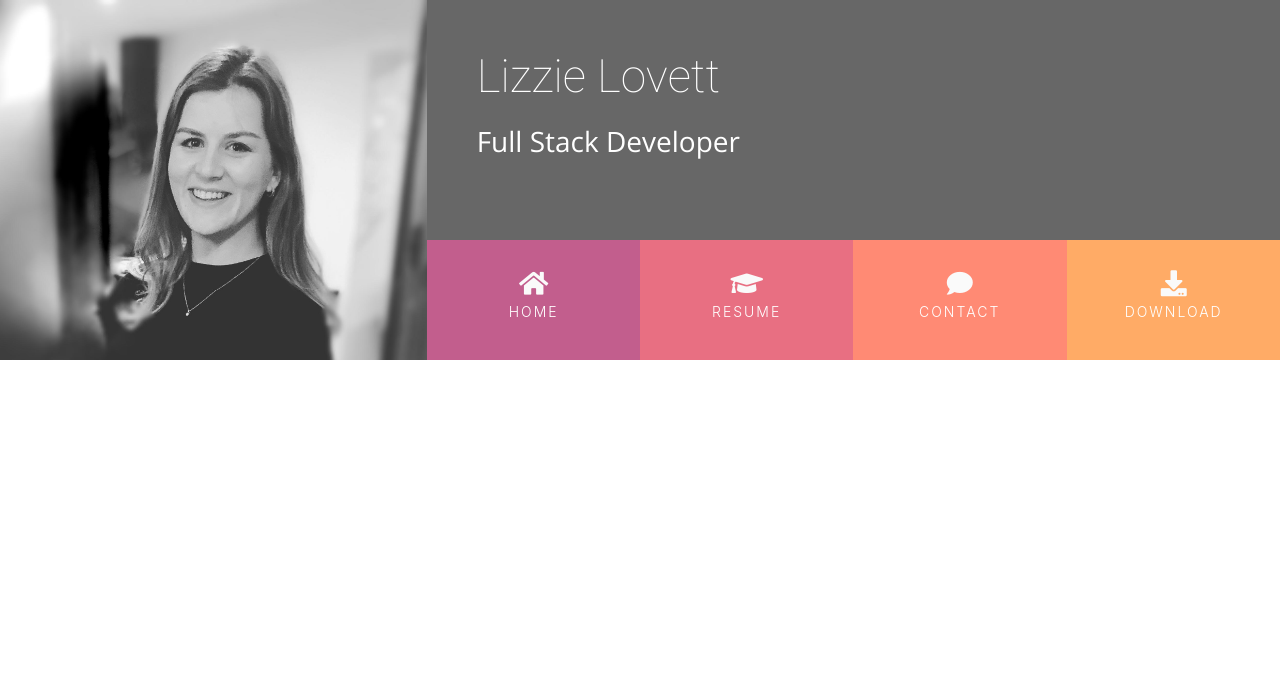
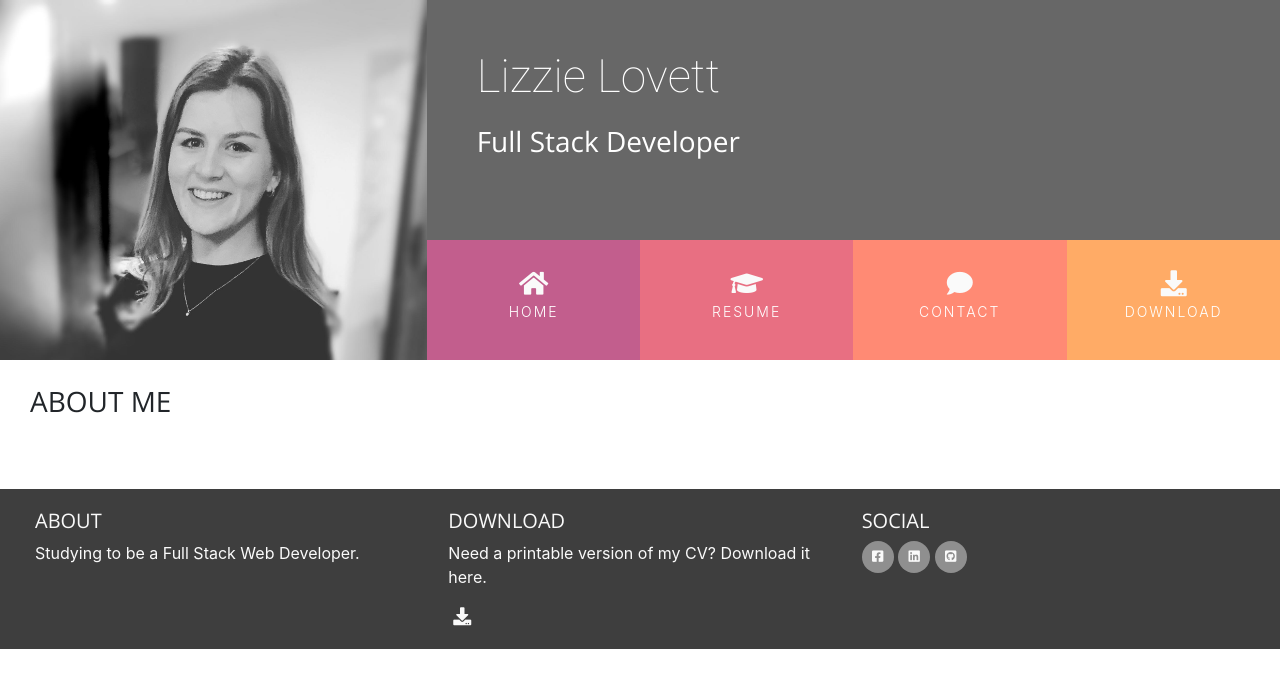
Before and after one commit to LizzieeLovett/UCD-resume, a plain HTML site: page index.html in a window 1280 px wide. Drawn offline with nearby package versions, Linux system fonts and the light colour scheme.

Commit message:
Finished index page layout

```diff
--- a/assets/css/style.css
+++ b/assets/css/style.css
@@ -6,6 +6,10 @@
 .bg-color-name-title {
     background-color: #676767;
     height: 240px;
+}
+
+.bg-color-three-reasons {
+    background-color: #fff;
 }
 
 .ui-menu-color-home {
@@ -24,6 +28,44 @@
     background-color: #FFAB66;
 }
 
+
+/* ------------------------Special paddings/margins/text------------------------ */
+
+
+h1, h2, h3, h4 {
+    margin: 0;
+}
+
+.uppercase {
+    text-transform: uppercase;
+}
+
+.general-sub {
+    font-family: "Open Sans", sans-serif;
+    font-weight: 300;
+    color: #fafafa;
+}
+
+.inline-block {
+    display: inline-block;
+}
+
+.row-table {
+    display:table;
+}
+
+.section-column {
+    display: table-cell;
+    padding: 0 30px 30px;
+    float: none;
+}
+
+.section-heading {
+    font-family: "Open Sans", sans-serif;
+    font-weight: 300;
+    margin-top: 25px;
+    margin-bottom: 40px;
+}
 
 /* ------------------------Heading------------------------ */
 
@@ -120,3 +162,57 @@ header {
     background-color: rgba(0, 0, 0, 0.2);
     height: 120px;
 }
+
+
+/* ------------------------Footer------------------------ */
+
+
+footer {
+    background-color: #3e3e3e;
+    color: #fafafa;
+    min-height: 120px;
+    margin: 0;
+}
+
+.cv-pdf i {
+    font-size: 18px;
+    color: #fafafa;
+    text-align: center;
+    padding-left: 5px;
+    transition: all 0.35s ease-in-out;
+    -moz-transition: all 0.35s ease-in-out;
+    -webkit-transition: all 0.35s ease-in-out;
+    -o-transition: all 0.35s ease-in-out;
+}
+
+.cv-pdf i:hover {
+    color: #98446b;
+}
+
+.social-links {
+    padding-bottom: 15px;
+}
+
+.social-links li a i {
+    width: 32px;
+    height: 32px;
+    padding: 12px 0;
+    border-radius: 50%;
+    font-size: 13px;
+    line-height: 7px;
+    text-align: center;
+    color: #fafafa;
+    background: #8f8f8f;
+    transition: all 0.35s ease-in-out;
+    -moz-transition: all 0.35s ease-in-out;
+    -webkit-transition: all 0.35s ease-in-out;
+    -o-transition: all 0.35s ease-in-out;
+}
+
+.social-links li a i:hover {
+    background-color: #98446b;
+}
+
+#footer-details {
+    padding: 20px;
+}
--- a/index.html
+++ b/index.html
@@ -45,11 +45,55 @@
             </div>
         </div>
     </header>
-    <section>
-
+    <section class="container-fluid">
+        <div class="row row-table">
+            <div class="col-md-8 bg-color-three-reasons section-column">
+                <div class="row">
+                    <div class="col">
+                        <h3 class="section-heading uppercase">About Me</h3>
+                    </div>
+                </div>
+            </div>
+        </div>
     </section>
-    <footer>
-
+    <footer class="container-fluid">
+        <div id="footer-details" class="row">
+            <div class="col-sm-4">
+                <h5 class="uppercase general-sub">About</h5>
+                <p class="inline-block">Studying to be a Full Stack Web Developer.</p>
+            </div>
+            <div class="col-sm-4">
+                <h5 class="uppercase general-sub">Download</h5>
+                <p class="inline-block">Need a printable version of my CV? Download it here.</p>
+                <a href="#" target="_blank" class="cv-pdf">
+                    <i class="fa fa-download" aria-hidden="true"></i>
+                    <span class="sr-only">Download link</span>
+                </a>
+            </div>
+            <div class="col-sm-4">
+                <h5 class="uppercase general-sub">Social</h5>
+                <ul class="list-inline social-links">
+                    <li class="list-inline-item">
+                        <a target="_blank" href="#">
+                            <i class="fab fa-facebook-square" aria-hidden="true"></i>
+                            <span class="sr-only">Facebook</span>
+                        </a>
+                    </li>
+                    <li class="list-inline-item">
+                        <a target="_blank" href="#">
+                            <i class="fab fa-linkedin" aria-hidden="true"></i>
+                            <span class="sr-only">LinkedIn</span>
+                        </a>
+                    </li>
+                    <li class="list-inline-item">
+                        <a target="_blank" href="#">
+                            <i class="fab fa-github-square" aria-hidden="true"></i>
+                            <span class="sr-only">GitHub</span>
+                        </a>
+                    </li>
+                </ul>
+            </div>
+        </div>
     </footer>
 </body>
 </html>
```
